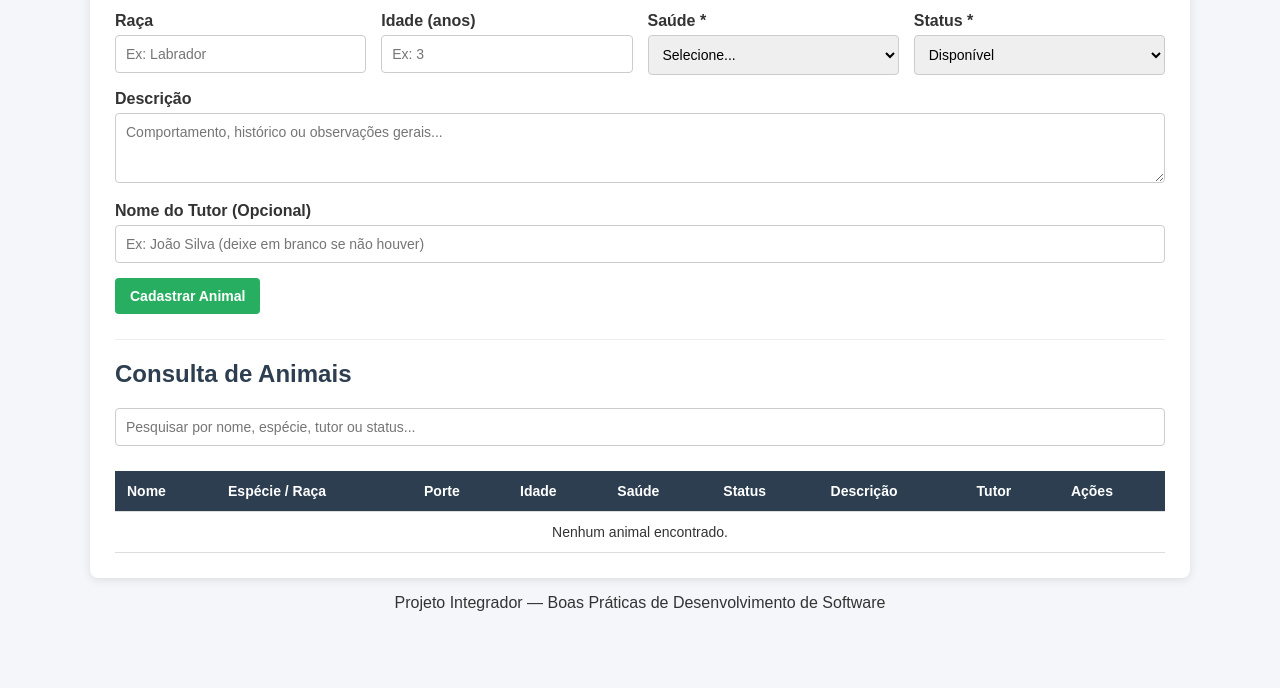
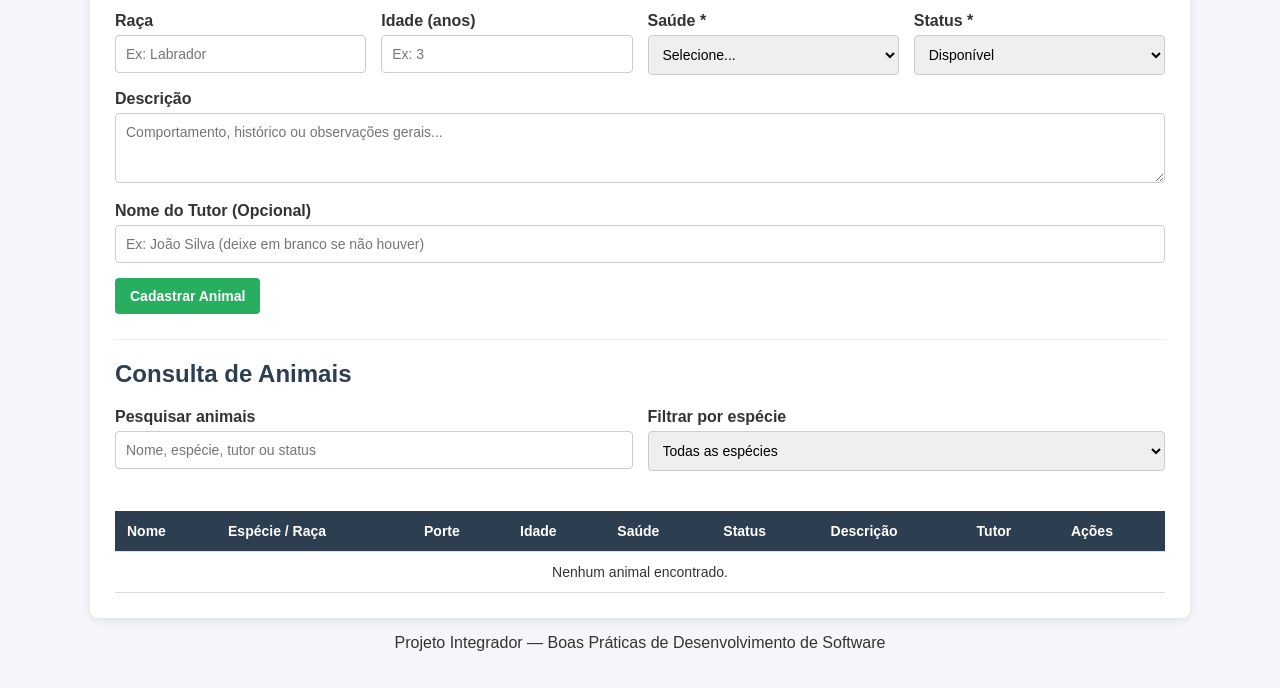
Before and after one commit to dapievejukio/cadastro-animais-adocao, a plain HTML site: page animais/index.html in a window 1280 px wide. Shown: the part 169-857 px from the top of the page. Before the commit the page ends 817 px from the top, so only its background shows below. Drawn offline with Linux system fonts and the light colour scheme.

Commit message:
Adiciona seletor de espécie

```diff
--- a/animais/index.html
+++ b/animais/index.html
@@ -84,7 +84,20 @@
 
     <div class="busca-box">
         <h2>Consulta de Animais</h2>
-        <input type="text" id="campoBusca" placeholder="Pesquisar por nome, espécie, tutor ou status..." onkeyup="renderizarTabela()">
+        <div class="row">
+            <div class="form-group">
+                <label for="campoBusca">Pesquisar animais</label>
+                <input type="search" id="campoBusca" placeholder="Nome, espécie, tutor ou status">
+            </div>
+            <div class="form-group">
+                <label for="filtroEspecie">Filtrar por espécie</label>
+                <select id="filtroEspecie">
+                    <option value="">Todas as espécies</option>
+                    <option value="Cachorro">Cachorro</option>
+                    <option value="Gato">Gato</option>
+                </select>
+            </div>
+        </div>
     </div>
 
     <div class="table-responsive">
```
